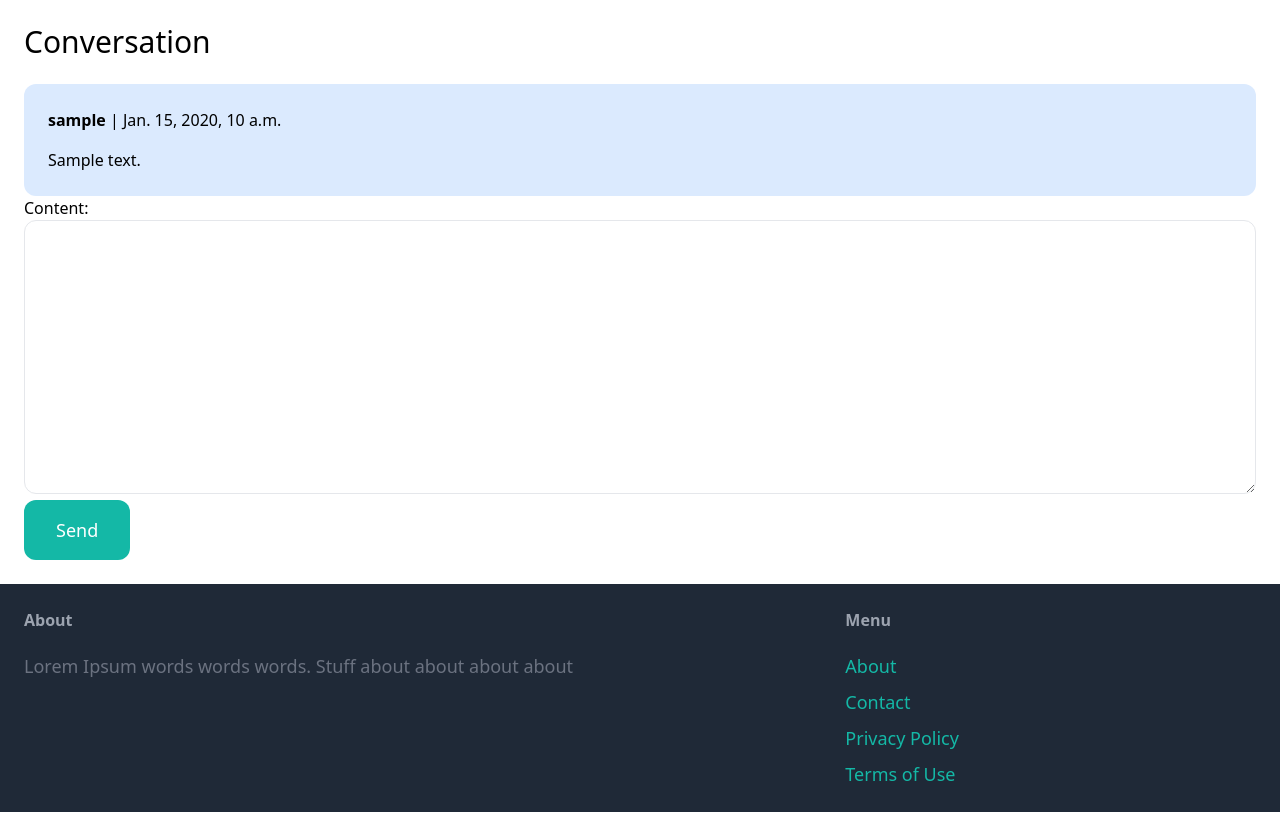
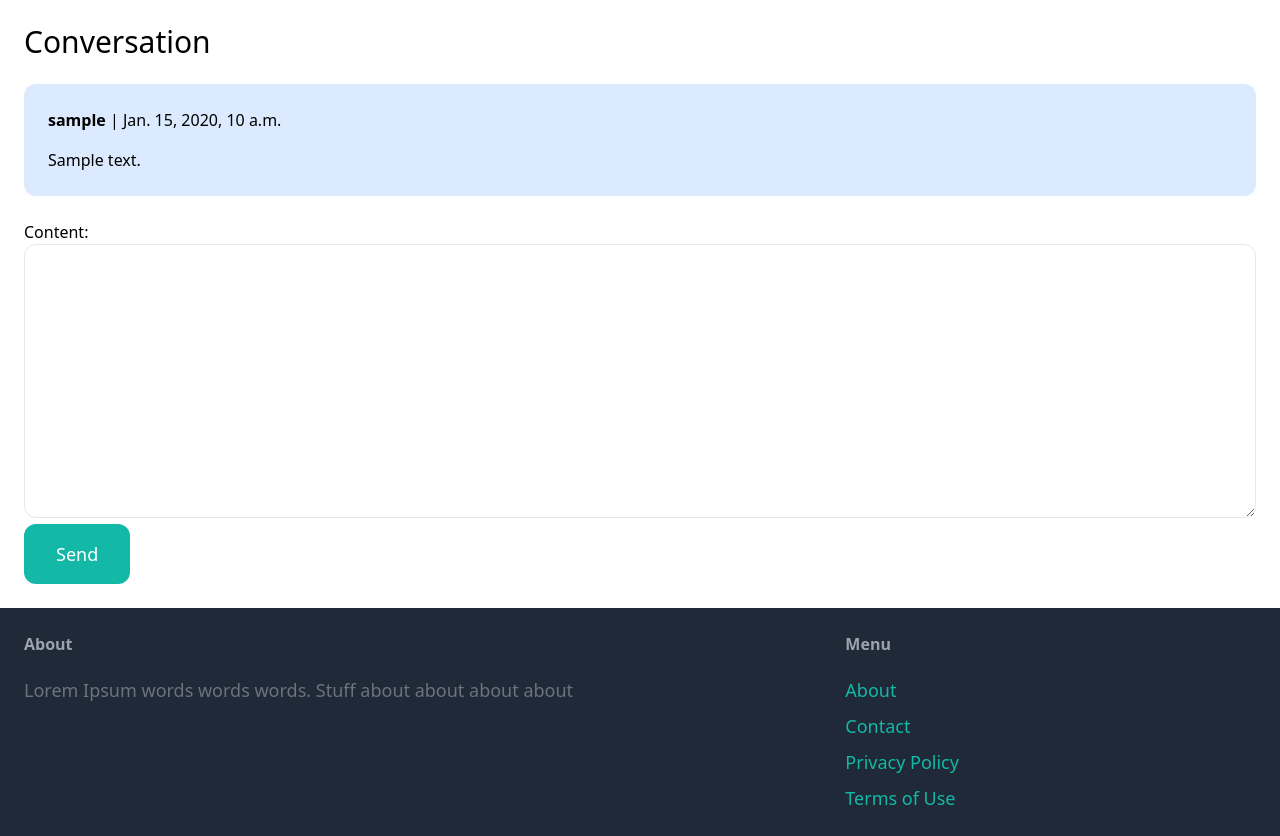
Before and after one commit to woobrendan/django_tutorial, a Django app: page /inbox/1/ in a window 1280 px wide. Shown: the part 77-913 px from the top of the page. Before the commit the page ends 889 px from the top, so only its background shows below. Run offline with Django 4.2, Linux system fonts and the light colour scheme; a user stored in the database is signed in; tables that the repository leaves empty hold one stand-in row (values such as "Sample post"); some libraries are stand-ins or nearby versions.

Commit message:
add class and margin top 6 to form

```diff
--- a/puddle/conversation/templates/conversation/detail.html
+++ b/puddle/conversation/templates/conversation/detail.html
@@ -16,7 +16,7 @@
         {% endfor %}
     </div>
 
-    <form method="post" action=".">
+    <form method="post" action="." class="mt-6">
         {% csrf_token %}
 
         {{ form.as_p }}
```
